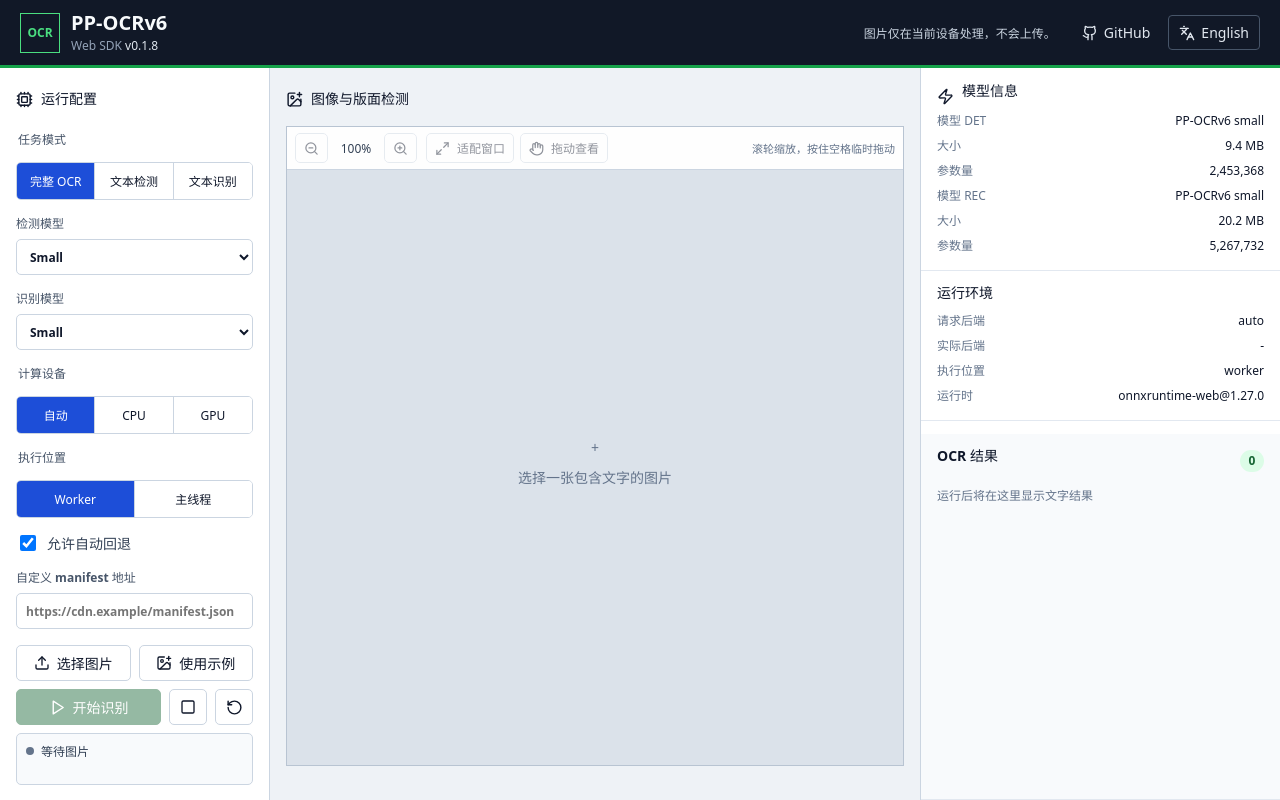
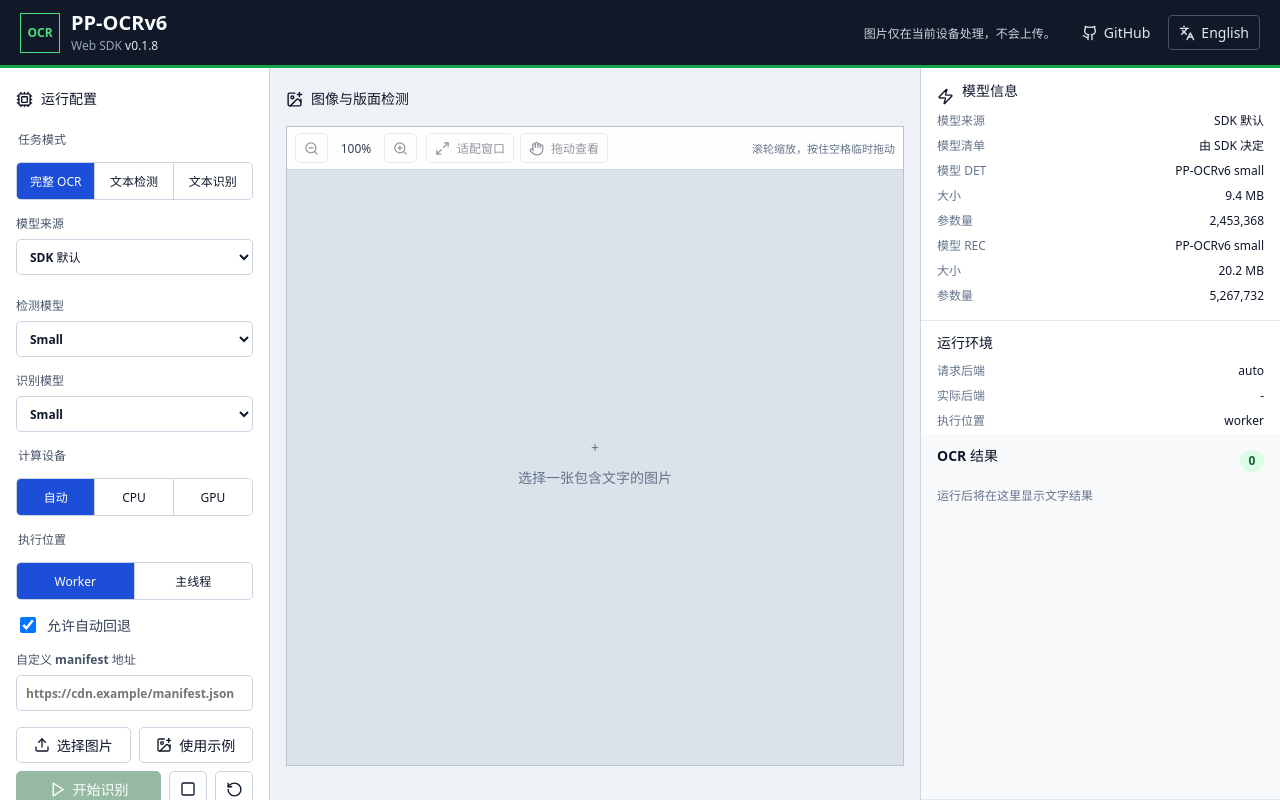
Before and after one commit to chenmohan123/web-sdk-PP-OCRv6, a React (Vite) app in the folder apps/demo/: page / in a window 1280 px wide. Built offline with nearby package versions, Linux system fonts and the light colour scheme.

Commit message:
Demo 接入 Hugging Face 与 ModelScope 模型来源

```diff
--- a/apps/demo/src/App.tsx
+++ b/apps/demo/src/App.tsx
@@ -4,6 +4,12 @@
 import { en } from "./i18n/en";
 import { zhCN } from "./i18n/zh-CN";
 import { ImageViewport } from "./ImageViewport";
+import {
+  DEFAULT_MODEL_SOURCE,
+  MODEL_SOURCE_OPTIONS,
+  runtimeModelForSelection,
+  type ModelSourceKey,
+} from "./model-sources";
 import { createOCRSessionManager } from "./ocr-session";
 
 type Status = "idle" | "downloading" | "loading" | "running" | "success" | "error" | "unsupported";
@@ -36,6 +42,8 @@
   const [mode, setMode] = useState<Mode>("ocr");
   const [detPreset, setDetPreset] = useState<Preset>("small");
   const [recPreset, setRecPreset] = useState<Preset>("small");
+  const [modelSource, setModelSource] = useState<ModelSourceKey>(DEFAULT_MODEL_SOURCE);
+  const [modelSourceChanging, setModelSourceChanging] = useState(false);
   const [backend, setBackend] = useState<Backend>("auto");
   const [execution, setExecution] = useState<ExecutionMode>("worker");
   const [allowFallback, setAllowFallback] = useState(true);
@@ -49,9 +57,11 @@
   const [result, setResult] = useState<OCRResult>();
   const [selected, setSelected] = useState<number>();
   const abortRef = useRef<AbortController | undefined>(undefined);
+  const activeRunRef = useRef<Promise<void> | undefined>(undefined);
   const sessionManagerRef = useRef(createOCRSessionManager(createOCR));
   const detStats = modelStats.det[detPreset];
   const recStats = modelStats.rec[recPreset];
+  const activeModelSource = MODEL_SOURCE_OPTIONS.find((option) => option.key === modelSource) ?? MODEL_SOURCE_OPTIONS[0]!;
 
   useEffect(() => () => { if (imageUrl?.startsWith("blob:")) URL.revokeObjectURL(imageUrl); }, [imageUrl]);
   useEffect(() => () => { void sessionManagerRef.current.dispose(); }, []);
@@ -64,25 +74,81 @@
     if (imageUrl?.startsWith("blob:")) URL.revokeObjectURL(imageUrl);
     setSource(blob); setImageUrl(url ?? URL.createObjectURL(blob)); setResult(undefined); setSelected(undefined); setStatus("idle"); setDownloadProgress(undefined); setError(undefined);
   };
+  const selectModelSource = async (next: ModelSourceKey): Promise<void> => {
+    setModelSourceChanging(true);
+    abortRef.current?.abort();
+    abortRef.current = undefined;
+    try {
+      await activeRunRef.current;
+      await sessionManagerRef.current.dispose();
+    } catch (caught) {
+      const value = caught as { code?: string; message?: string };
+      setError({ code: value.code ?? "INFERENCE_FAILED", message: value.message ?? String(caught) });
+      setStatus("error");
+      setModelSourceChanging(false);
+      return;
+    }
+    setModelSource(next);
+    if (next !== DEFAULT_MODEL_SOURCE) {
+      setDetPreset("small");
+      setRecPreset("small");
+    }
+    setManifestUrl("");
+    setResult(undefined);
+    setSelected(undefined);
+    setStatus("idle");
+    setDownloadProgress(undefined);
+    setNotice("");
+    setError(undefined);
+    setModelSourceChanging(false);
+  };
   const useSample = async () => { const response = await fetch("./samples/ocr-fixture.png"); setImage(await response.blob(), "./samples/ocr-fixture.png"); };
   const run = async () => {
     if (!source) return;
     abortRef.current?.abort();
     const controller = new AbortController(); abortRef.current = controller; setError(undefined); setNotice(""); setDownloadProgress(undefined); setStatus("loading");
     try {
-      if (fixtureMode) { setStatus("downloading"); setDownloadProgress(0.25); await new Promise((resolve) => setTimeout(resolve, 150)); setStatus("loading"); await new Promise((resolve) => setTimeout(resolve, 150)); if (fixtureErrorMode) throw { code: "MODEL_DOWNLOAD_FAILED", message: "Failed to fetch" }; setStatus("running"); await new Promise((resolve) => setTimeout(resolve, 150)); const fixture = fixtureResult(); const next: OCRResult = { ...fixture, runtime: { ...fixture.runtime, requestedBackend: backend, actualBackend: backend === "auto" ? "webgpu" : backend, execution } }; setResult(next); setSelected(0); setStatus("success"); return; }
-      const custom = manifestUrl.trim() ? { manifestUrl: manifestUrl.trim() } : undefined;
-      const options: RuntimeOptions = { backend, execution, allowFallback, model: { det: custom ?? detPreset, rec: custom ?? recPreset }, signal: controller.signal, onProgress: (event) => {
+      if (fixtureMode) {
+        const waitForFixtureStage = async () => {
+          await new Promise((resolve) => setTimeout(resolve, 150));
+          if (controller.signal.aborted) throw new DOMException("Aborted", "AbortError");
+        };
+        setStatus("downloading");
+        setDownloadProgress(0.25);
+        await waitForFixtureStage();
+        setStatus("loading");
+        await waitForFixtureStage();
+        if (fixtureErrorMode) throw { code: "MODEL_DOWNLOAD_FAILED", message: "Failed to fetch" };
+        setStatus("running");
+        await waitForFixtureStage();
+        const fixture = fixtureResult();
+        const next: OCRResult = { ...fixture, runtime: { ...fixture.runtime, requestedBackend: backend, actualBackend: backend === "auto" ? "webgpu" : backend, execution } };
+        setResult(next);
+        setSelected(0);
+        setStatus("success");
+        return;
+      }
+      const model = runtimeModelForSelection(modelSource, detPreset, recPreset, manifestUrl);
+      const options: RuntimeOptions = { backend, execution, allowFallback, ...(model === undefined ? {} : { model }), signal: controller.signal, onProgress: (event) => {
         if (event.phase === "download") { setStatus("downloading"); setDownloadProgress(event.progress); }
         else if (event.phase === "inference") setStatus("running");
         else setStatus("loading");
       } };
-      const configKey = JSON.stringify({ manifest: manifestUrl.trim(), det: detPreset, rec: recPreset, backend, execution, allowFallback });
+      const configKey = JSON.stringify({ source: modelSource, manifest: manifestUrl.trim(), det: detPreset, rec: recPreset, backend, execution, allowFallback });
       const { ocr } = await sessionManagerRef.current.ensure(configKey, options); setStatus("running"); const next = await ocr.ocr(source, { signal: controller.signal }); setResult(next); setSelected(next.lines[0]?.index); setStatus("success");
     } catch (caught) {
       if (controller.signal.aborted) { setStatus("idle"); setDownloadProgress(undefined); return; }
       const value = caught as { code?: string; message?: string }; setError({ code: value.code ?? "INFERENCE_FAILED", message: value.message ?? String(caught) }); setStatus(value.code === "CAPABILITY_UNSUPPORTED" ? "unsupported" : "error");
+    } finally {
+      if (abortRef.current === controller) abortRef.current = undefined;
     }
+  };
+  const startRun = (): void => {
+    const task = run();
+    activeRunRef.current = task;
+    void task.finally(() => {
+      if (activeRunRef.current === task) activeRunRef.current = undefined;
+    });
   };
   const reset = () => { abortRef.current?.abort(); setSource(undefined); if (imageUrl?.startsWith("blob:")) URL.revokeObjectURL(imageUrl); setImageUrl(undefined); setResult(undefined); setSelected(undefined); setStatus("idle"); setDownloadProgress(undefined); setError(undefined); };
   const clearCache = async (all: boolean) => { await (all ? clearAllModelCache() : clearModelCache()); setNotice(copy.cacheDone ?? ""); };
@@ -93,20 +159,21 @@
     <section className="workspace">
       <aside className="controls panel" data-testid="controls-panel"><div className="panel-title"><Cpu size={17}/><h2>{copy.controls}</h2></div>
         <fieldset><legend>{copy.mode}</legend><div className="segmented three">{(["ocr", "detection", "recognition"] as const).map((value) => <button key={value} className={mode === value ? "active" : ""} aria-pressed={mode === value} onClick={() => setMode(value)}>{copy[value]}</button>)}</div></fieldset>
-        <label>{copy.detModel}<select value={detPreset} onChange={(event) => setDetPreset(event.target.value as Preset)}><option value="medium">Medium</option><option value="small">Small</option><option value="tiny">Tiny</option></select></label>
-        <label>{copy.recModel}<select value={recPreset} onChange={(event) => setRecPreset(event.target.value as Preset)}><option value="medium">Medium</option><option value="small">Small</option><option value="tiny">Tiny</option></select></label>
+        <div className="model-source-control"><label htmlFor="model-source">{copy.modelRepository}</label><select id="model-source" aria-describedby="model-source-limitations" value={modelSource} disabled={modelSourceChanging} onChange={(event) => void selectModelSource(event.target.value as ModelSourceKey)}>{MODEL_SOURCE_OPTIONS.map((option) => <option key={option.key} value={option.key} disabled={!option.available} title={option.disabledReason?.[language]}>{option.label[language]}{option.available ? "" : ` (${copy.unavailable})`}</option>)}</select><small id="model-source-limitations" className="model-source-limitations" data-testid="model-source-limitations">{MODEL_SOURCE_OPTIONS.filter((option) => !option.available).map((option) => `${option.label[language]}: ${option.disabledReason?.[language] ?? copy.unavailable}`).join(" ")}</small></div>
+        <label>{copy.detModel}<select value={detPreset} disabled={modelSource !== DEFAULT_MODEL_SOURCE} onChange={(event) => setDetPreset(event.target.value as Preset)}><option value="medium">Medium</option><option value="small">Small</option><option value="tiny">Tiny</option></select></label>
+        <label>{copy.recModel}<select value={recPreset} disabled={modelSource !== DEFAULT_MODEL_SOURCE} onChange={(event) => setRecPreset(event.target.value as Preset)}><option value="medium">Medium</option><option value="small">Small</option><option value="tiny">Tiny</option></select></label>
         <fieldset><legend>{copy.backend}</legend><div className="segmented">{(["auto", "wasm", "webgpu"] as const).map((value) => <button key={value} className={backend === value ? "active" : ""} aria-pressed={backend === value} onClick={() => setBackend(value)}>{value === "wasm" ? copy.cpu : value === "webgpu" ? copy.gpu : copy.automatic}</button>)}</div></fieldset>
         <fieldset><legend>{copy.execution}</legend><div className="segmented two">{(["worker", "main"] as const).map((value) => <button key={value} className={execution === value ? "active" : ""} aria-pressed={execution === value} onClick={() => setExecution(value)}>{copy[value]}</button>)}</div></fieldset>
         <label className="check"><input type="checkbox" checked={allowFallback} onChange={(event) => setAllowFallback(event.target.checked)}/><span>{copy.fallback}</span></label>
         <label>{copy.custom}<input type="url" value={manifestUrl} placeholder="https://cdn.example/manifest.json" onChange={(event) => setManifestUrl(event.target.value)}/></label>
         <div className="file-actions"><label className="button secondary"><Upload size={16}/>{source ? copy.replace : copy.choose}<input type="file" accept="image/png,image/jpeg,image/webp" onChange={(event) => { const file = event.target.files?.[0]; if (file) setImage(file); }}/></label><button className="secondary" onClick={() => void useSample()}><ImagePlus size={16}/>{copy.sample}</button></div>
-        <div className="run-actions"><button className="primary" disabled={!source || status === "loading" || status === "downloading" || status === "running"} onClick={() => void run()}><Play size={17}/>{copy.start}</button><button className="icon-button" title={copy.abort} onClick={() => abortRef.current?.abort()}><Square size={16}/></button><button className="icon-button" title={copy.reset} onClick={reset}><RotateCcw size={17}/></button></div>
+        <div className="run-actions"><button className="primary" disabled={!source || modelSourceChanging || status === "loading" || status === "downloading" || status === "running"} onClick={startRun}><Play size={17}/>{copy.start}</button><button className="icon-button" title={copy.abort} onClick={() => abortRef.current?.abort()}><Square size={16}/></button><button className="icon-button" title={copy.reset} onClick={reset}><RotateCcw size={17}/></button></div>
         <div className={`run-status ${status}`} data-testid="status" aria-live="polite"><div className="run-status-line"><span className={`status-dot ${status}`}/><strong>{statusText}</strong>{status === "downloading" && downloadProgress !== undefined && <span className="download-percent">{Math.round(downloadProgress * 100)}%</span>}</div>{status === "downloading" && downloadProgress !== undefined && <div className="download-track" data-testid="download-progress" role="progressbar" aria-label={copy.downloading} aria-valuemin={0} aria-valuemax={100} aria-valuenow={Math.round(downloadProgress * 100)}><span style={{ width: `${Math.round(downloadProgress * 100)}%` }}/></div>}{error && <span className="error-text">{copy.errorCode}: {error.code} · {error.message}</span>}</div>
       </aside>
       <section className="image-panel panel" data-testid="image-panel"><div className="panel-title"><ImagePlus size={17}/><h2>{copy.preview}</h2>{result && <span className="count">{result.lines.length}</span>}</div><div className="canvas-stage"><ImageViewport imageUrl={imageUrl} imageAlt={copy.imageAlt} emptyText={copy.empty} lines={result?.lines ?? []} selected={selected} onSelect={setSelected} copy={copy}/></div><p className="mobile-hint">{copy.mobileHint}</p></section>
       <aside className="details panel" data-testid="details-panel">
         <div className="details-summary">
-          <section data-sdk-model-info><div className="panel-title"><Zap size={17}/><h2>{copy.modelInfo}</h2></div><dl><div><dt>{copy.model} DET</dt><dd>PP-OCRv6 {detPreset}</dd></div><div><dt>{copy.size}</dt><dd>{fmtBytes(detStats[0])}</dd></div><div><dt>{copy.parameters}</dt><dd>{detStats[1].toLocaleString()}</dd></div><div><dt>{copy.model} REC</dt><dd>PP-OCRv6 {recPreset}</dd></div><div><dt>{copy.size}</dt><dd>{fmtBytes(recStats[0])}</dd></div><div><dt>{copy.parameters}</dt><dd>{recStats[1].toLocaleString()}</dd></div></dl></section>
+          <section data-sdk-model-info><div className="panel-title"><Zap size={17}/><h2>{copy.modelInfo}</h2></div><dl><div><dt>{copy.modelRepository}</dt><dd data-testid="model-source-value">{manifestUrl.trim() ? copy.customSource : activeModelSource.label[language]}</dd></div><div><dt>{copy.manifest}</dt><dd className="model-source-manifest" data-testid="model-source-manifest">{manifestUrl.trim() || activeModelSource.manifestUrl || copy.sdkDefaultManifest}</dd></div><div><dt>{copy.model} DET</dt><dd>PP-OCRv6 {detPreset}</dd></div><div><dt>{copy.size}</dt><dd>{fmtBytes(detStats[0])}</dd></div><div><dt>{copy.parameters}</dt><dd>{detStats[1].toLocaleString()}</dd></div><div><dt>{copy.model} REC</dt><dd>PP-OCRv6 {recPreset}</dd></div><div><dt>{copy.size}</dt><dd>{fmtBytes(recStats[0])}</dd></div><div><dt>{copy.parameters}</dt><dd>{recStats[1].toLocaleString()}</dd></div></dl></section>
           <section data-sdk-runtime-info><h2>{copy.runtimeInfo}</h2><dl><div><dt>{copy.requested}</dt><dd>{backend}</dd></div><div><dt>{copy.actual}</dt><dd>{result?.runtime.actualBackend ?? "-"}</dd></div><div><dt>{copy.execution}</dt><dd>{execution}</dd></div><div><dt>{copy.runtime}</dt><dd>{result?.runtime.runtimeVersion ?? "onnxruntime-web@1.27.0"}</dd></div></dl></section>
           <section data-sdk-timing><h2>{copy.timing}</h2><dl>{timingRows.map(([label, value]) => <div key={label}><dt>{label}</dt><dd>{fmtMs(value)}</dd></div>)}<div className="timing-secondary"><dt>{copy.cacheRead}</dt><dd>{fmtMs(result?.timings.modelCacheReadMs)}</dd></div><div className="timing-secondary"><dt>{copy.integrity}</dt><dd>{fmtMs(result?.timings.integrityMs)}</dd></div><div><dt>CPU {copy.cold}</dt><dd>{result?.runtime.actualBackend === "wasm" ? fmtMs(result.timings.modelDownloadMs + result.timings.sessionMs) : "-"}</dd></div><div><dt>GPU {copy.cold}</dt><dd>{result?.runtime.actualBackend === "webgpu" ? fmtMs(result.timings.modelDownloadMs + result.timings.sessionMs) : "-"}</dd></div></dl></section>
           <section className="cache-actions"><button data-sdk-cache-clear onClick={() => void clearCache(false)}><Trash2 size={15}/>{copy.cacheCurrent}</button><button data-sdk-cache-clear onClick={() => void clearCache(true)}><Trash2 size={15}/>{copy.cacheAll}</button>{notice && <span className="cache-notice" aria-live="polite">{notice}</span>}</section>
--- a/apps/demo/src/i18n/zh-CN.ts
+++ b/apps/demo/src/i18n/zh-CN.ts
@@ -1,3 +1,5 @@
 export const zhCN = {
-  language: "English", github: "GitHub", local: "图片仅在当前设备处理，不会上传。", controls: "运行配置", mode: "任务模式", ocr: "完整 OCR", detection: "文本检测", recognition: "文本识别", detModel: "检测模型", recModel: "识别模型", backend: "计算设备", cpu: "CPU", gpu: "GPU", automatic: "自动", execution: "执行位置", worker: "Worker", main: "主线程", fallback: "允许自动回退", choose: "选择图片", sample: "使用示例", replace: "更换图片", start: "开始识别", abort: "停止", reset: "重置", custom: "自定义 manifest 地址", ready: "等待图片", downloading: "模型下载中", loading: "模型加载中", running: "识别中", success: "识别完成", error: "识别失败", preview: "图像与版面检测", empty: "选择一张包含文字的图片", modelInfo: "模型信息", runtimeInfo: "运行环境", timing: "耗时", results: "OCR 结果", noResults: "运行后将在这里显示文字结果", model: "模型", size: "大小", parameters: "参数量", requested: "请求后端", actual: "实际后端", runtime: "运行时", modelDownload: "模型下载", modelLoad: "模型加载", cacheRead: "缓存读取", integrity: "完整性校验", cold: "加载耗时", total: "总耗时", inference: "推理", preprocess: "预处理", postprocess: "后处理", cacheCurrent: "清除此模型缓存", cacheAll: "清除全部缓存", cacheDone: "缓存已清理", line: "文本行", score: "识别置信度", unsupported: "当前环境不支持所选运行方式", errorCode: "错误码", imageAlt: "待识别文档", mobileHint: "结果按图像、模型信息、OCR 文字顺序显示", zoomIn: "放大", zoomOut: "缩小", fitView: "适配窗口", pan: "拖动查看", panHint: "滚轮缩放，按住空格临时拖动",
+  manifest: "模型清单",
+  sdkDefaultManifest: "由 SDK 决定",
+  language: "English", github: "GitHub", local: "图片仅在当前设备处理，不会上传。", controls: "运行配置", mode: "任务模式", ocr: "完整 OCR", detection: "文本检测", recognition: "文本识别", modelRepository: "模型来源", unavailable: "暂不可用", customSource: "自定义地址", detModel: "检测模型", recModel: "识别模型", backend: "计算设备", cpu: "CPU", gpu: "GPU", automatic: "自动", execution: "执行位置", worker: "Worker", main: "主线程", fallback: "允许自动回退", choose: "选择图片", sample: "使用示例", replace: "更换图片", start: "开始识别", abort: "停止", reset: "重置", custom: "自定义 manifest 地址", ready: "等待图片", downloading: "模型下载中", loading: "模型加载中", running: "识别中", success: "识别完成", error: "识别失败", preview: "图像与版面检测", empty: "选择一张包含文字的图片", modelInfo: "模型信息", runtimeInfo: "运行环境", timing: "耗时", results: "OCR 结果", noResults: "运行后将在这里显示文字结果", model: "模型", size: "大小", parameters: "参数量", requested: "请求后端", actual: "实际后端", runtime: "运行时", modelDownload: "模型下载", modelLoad: "模型加载", cacheRead: "缓存读取", integrity: "完整性校验", cold: "加载耗时", total: "总耗时", inference: "推理", preprocess: "预处理", postprocess: "后处理", cacheCurrent: "清除此模型缓存", cacheAll: "清除全部缓存", cacheDone: "缓存已清理", line: "文本行", score: "识别置信度", unsupported: "当前环境不支持所选运行方式", errorCode: "错误码", imageAlt: "待识别文档", mobileHint: "结果按图像、模型信息、OCR 文字顺序显示", zoomIn: "放大", zoomOut: "缩小", fitView: "适配窗口", pan: "拖动查看", panHint: "滚轮缩放，按住空格临时拖动",
 } as const;
--- a/apps/demo/src/styles.css
+++ b/apps/demo/src/styles.css
@@ -30,7 +30,9 @@
 .panel-title h2, .details h2 { margin: 0; font-size: 14px; line-height: 1.3; letter-spacing: 0; }
 .controls .panel-title { margin-bottom: 16px; }
 fieldset { min-width: 0; border: 0; padding: 0; margin: 0 0 14px; }
-legend, .controls > label:not(.check) { display: grid; gap: 7px; width: 100%; color: #475569; font-size: 12px; font-weight: 650; margin-bottom: 14px; }
+legend, .controls > label:not(.check), .model-source-control { display: grid; gap: 7px; width: 100%; color: #475569; font-size: 12px; font-weight: 650; margin-bottom: 14px; }
+.model-source-limitations { color: #64748b; font-size: 11px; font-weight: 500; line-height: 1.45; overflow-wrap: anywhere; }
+.model-source-manifest { overflow-wrap: anywhere; }
 select, input[type="url"] { width: 100%; padding: 6px 9px; }
 .segmented { display: grid; grid-template-columns: repeat(3, minmax(0, 1fr)); border: 1px solid #cbd5e1; border-radius: 5px; overflow: hidden; }
 .segmented.two { grid-template-columns: repeat(2, minmax(0, 1fr)); }
```
Also changed, not shown: apps/demo/src/i18n/en.ts (+3 -1 lines).
